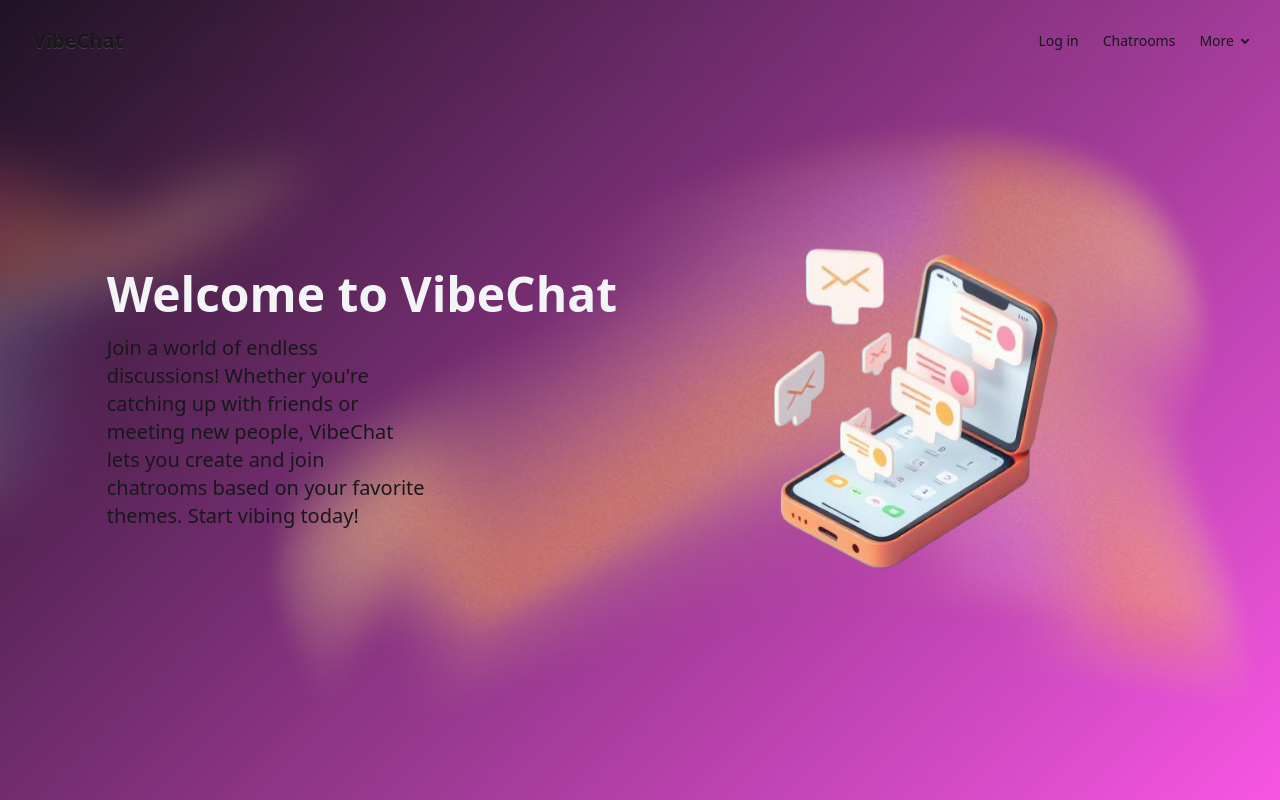
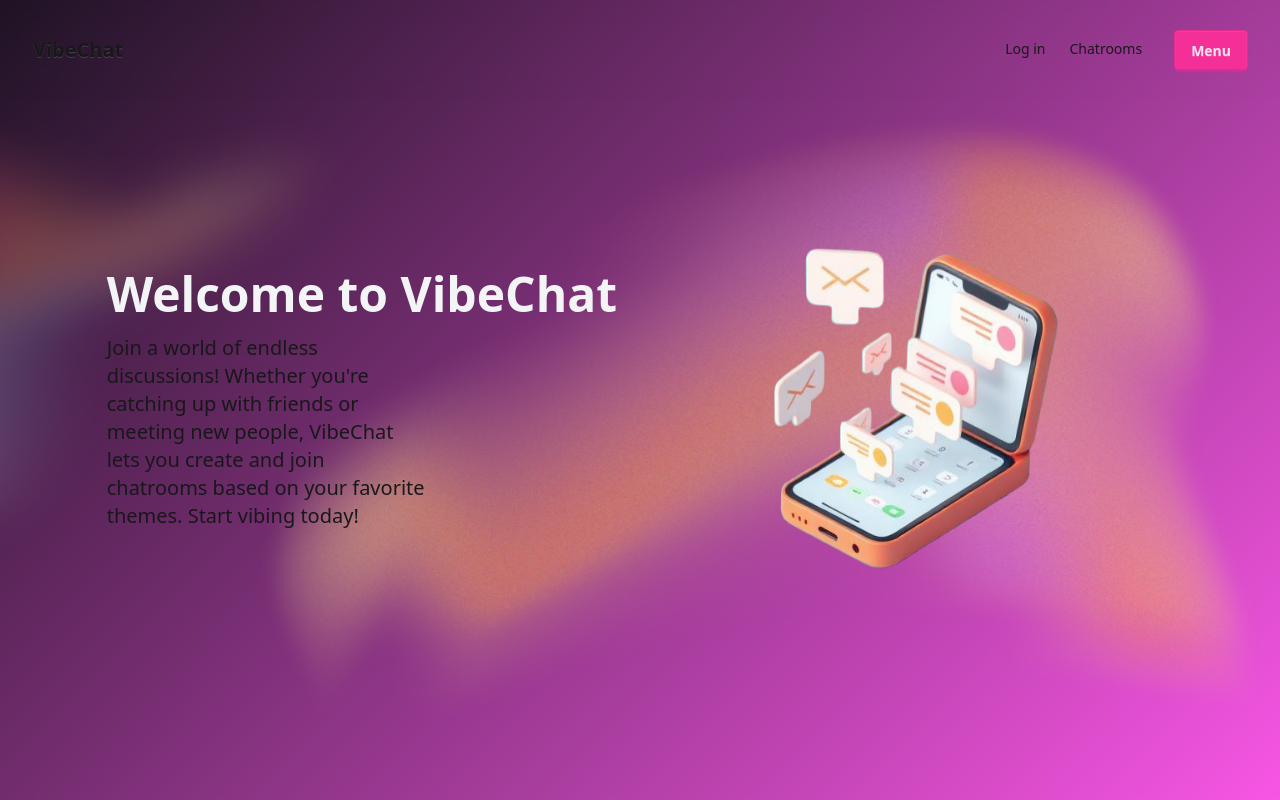
Before and after one commit to BeatrisRah/VibeChat, a React (Vite) app: page / in a window 1280 px wide. Shown: the top 800 px of the page. Built offline with nearby package versions, Linux system fonts and the light colour scheme.

Commit message:
Add drawer to nav

```diff
--- a/src/components/Navigation.jsx
+++ b/src/components/Navigation.jsx
@@ -2,7 +2,7 @@ import { Link } from "react-router";
 
 export default function Navigation() {
    return (
-      <div className="navbar fixed top-0 left-0 w-full p-4"
+      <div className="navbar fixed top-0 left-0 w-full p-4 z-[100]"
          style={{
          backgroundColor: "rgba(17, 24, 39, 0)",
          backdropFilter: "blur(10px)",
@@ -11,20 +11,26 @@ export default function Navigation() {
             <Link to='/' className="btn btn-ghost text-xl">VibeChat</Link>
          </div>
          <div className="flex-none">
-            <ul className="menu menu-horizontal px-1">
+            <ul className="menu menu-horizontal px-1 flex items-baseline">
                <li><Link to='/login' >Log in</Link></li>
                <li><Link to='/chatrooms' >Chatrooms</Link></li>
 
                <li>
-                  <details>
-                     <summary>More</summary>
-                     <ul className="rounded-t-none p-2" style={{
-                        backgroundColor: "rgba(17, 24, 39, 0)",
-                        backdropFilter: "blur(10px)"}} >
-                        <li><a>Contact</a></li>
-                        <li><a>Help</a></li>
-                     </ul>
-                  </details>
+                  <div className="drawer">
+                     <input id="my-drawer" type="checkbox" className="drawer-toggle" />
+                     <div className="drawer-content">
+                        {/* Page content here */}
+                        <label htmlFor="my-drawer" className="btn btn-secondary drawer-button">Menu</label>
+                     </div>
+                     <div className="drawer-side">
+                        <label htmlFor="my-drawer" aria-label="close sidebar" className="drawer-overlay"></label>
+                        <ul className="menu bg-base-200 text-base-content min-h-full w-80 p-4 m-0">
+                           {/* User chatrooms and joined ones */}
+                           <li><a>Sidebar Item 1</a></li>
+                           <li><a>Sidebar Item 2</a></li>
+                        </ul>
+                     </div>
+                  </div>
                </li>
             </ul>
          </div>
--- a/src/index.css
+++ b/src/index.css
@@ -14,3 +14,12 @@
     animation: bop 1s ease-in-out infinite;
     transform: scaleX(-1);
 }
+
+::-webkit-scrollbar {
+    display: none;
+  }
+
+  html, body {
+    scrollbar-width: none; /* Firefox */
+    -ms-overflow-style: none; /* IE & Edge */
+  }
```
